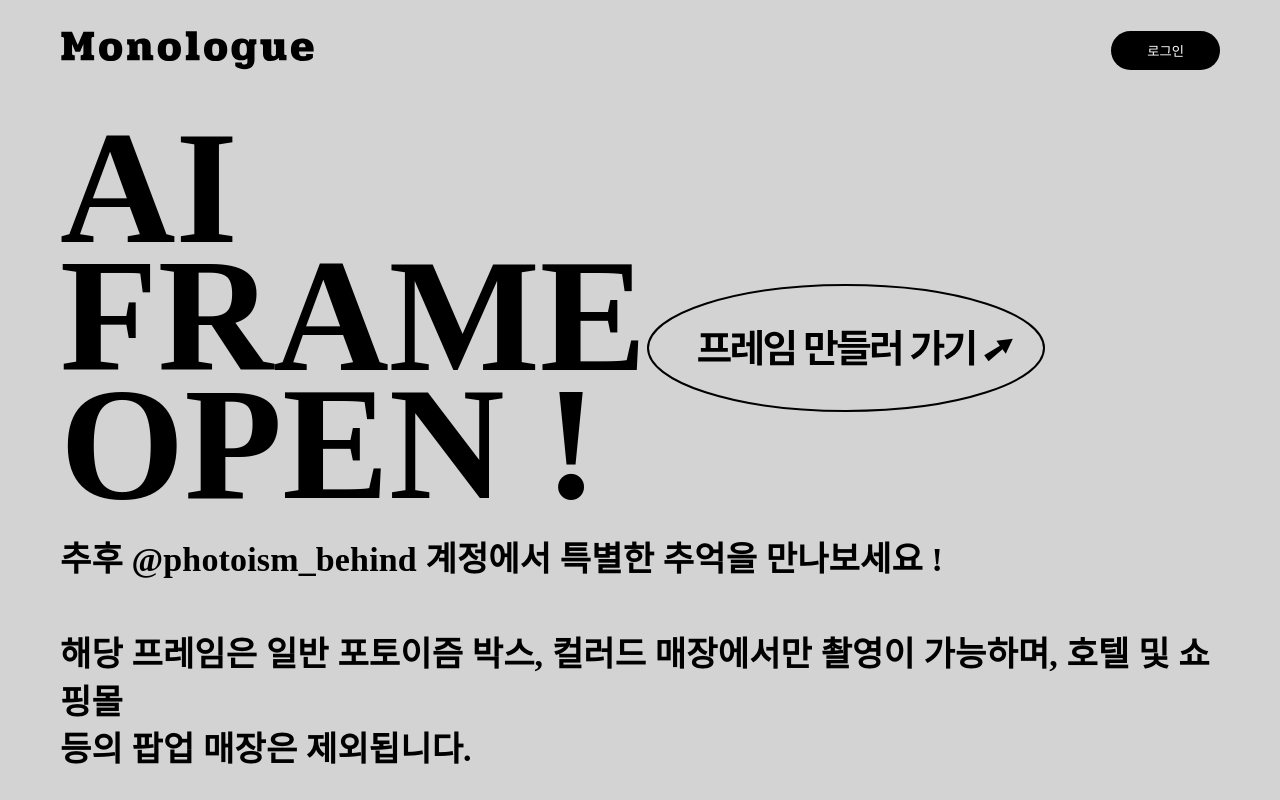
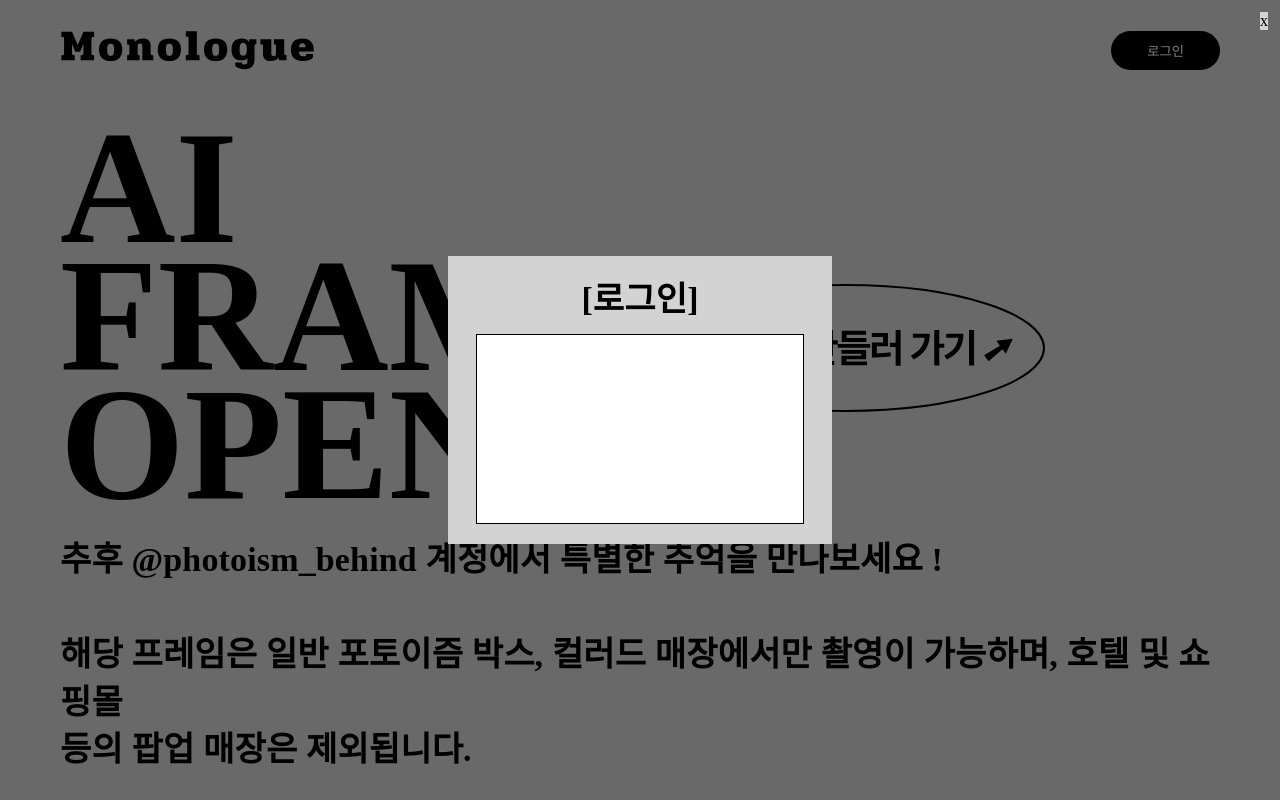
Before and after one commit to hackaton-10/monologue_web, a React (Create React App) app: page / in a window 1280 px wide. Both pictures are taken after a click on the button "로그인". Shown: the top 800 px of the page. Built offline with nearby package versions, Linux system fonts and the light colour scheme.

Commit message:
feat: 로그인 모달 세팅

```diff
--- a/package.json
+++ b/package.json
@@ -10,12 +10,15 @@
     "@types/node": "^16.18.115",
     "@types/react": "^18.3.12",
     "@types/react-dom": "^18.3.1",
+    "@types/react-modal": "^3.16.3",
     "react": "^18.3.1",
     "react-dom": "^18.3.1",
     "react-draggable": "^4.4.6",
+    "react-modal": "^3.16.1",
     "react-router-dom": "^6.27.0",
     "react-scripts": "5.0.1",
     "styled-components": "^6.1.13",
+    "styled-react-modal": "^3.1.1",
     "web-vitals": "^2.1.4"
   },
   "scripts": {
--- a/src/components/Header/index.tsx
+++ b/src/components/Header/index.tsx
@@ -2,9 +2,11 @@
 import React, { useState, useEffect } from 'react';
 import { styled } from 'styled-components';
 import Logo from 'assets/logo.svg';
+import LoginModal from 'components/Login/index';
 
 const Header = () => {
   const [isScrolled, setIsScrolled] = useState(false);
+  const [visible, setVisible] = useState(false);
   const navigate = useNavigate();
 
   useEffect(() => {
@@ -16,6 +18,14 @@
     return () => window.removeEventListener('scroll', handleScroll);
   }, []);
 
+  const showLoginModal = () => {
+    setVisible(true);
+  };
+
+  const closeLoginModal = () => {
+    setVisible(false);
+  };
+
   return (
     <StyledHeader isScrolled={isScrolled}>
       <LogoContainer
@@ -25,7 +35,8 @@
         src={Logo}
         alt="로고"
       />
-      <LoginButton>로그인</LoginButton>
+      <LoginButton onClick={showLoginModal}>로그인</LoginButton>
+      {visible && <LoginModal handleClose={closeLoginModal} />}
     </StyledHeader>
   );
 };
--- a/src/components/Login/index.tsx
+++ b/src/components/Login/index.tsx
@@ -1,14 +1,63 @@
 import React from 'react';
 import { styled } from 'styled-components';
+import color from 'styles/color';
+import font from 'styles/font';
 
-const Login = () => {
-  return <StyledLogin></StyledLogin>;
+interface Props {
+  handleClose: () => void;
+}
+
+const Login = ({ handleClose }: Props) => {
+  return (
+    <LoginOverlay>
+      <StyledLogin>
+        <Title>[로그인]</Title>
+        <DeleteContainer onClick={handleClose}>x</DeleteContainer>
+        <InnerFrame></InnerFrame>
+      </StyledLogin>
+    </LoginOverlay>
+  );
 };
 
 export default Login;
 
+const LoginOverlay = styled.div`
+  position: fixed;
+  top: 0;
+  left: 0;
+  width: 100%;
+  height: 100%;
+  padding: 40px;
+  background: rgba(0, 0, 0, 0.5);
+  display: flex;
+  justify-content: center;
+  align-items: center;
+`;
+
 const StyledLogin = styled.div`
+  width: 32%;
+  height: 40%;
   display: flex;
   flex-direction: column;
-  gap: 16px;
+  padding: 20px 40px;
+  gap: 10px;
+  align-items: center;
 `;
+
+const Title = styled.div`
+  ${font.p1}
+`;
+
+const DeleteContainer = styled.div`
+  position: absolute;
+  top: 12px;
+  right: 12px;
+  cursor: pointer;
+`;
+
+const InnerFrame = styled.div`
+  width: 108%;
+  height: 100%;
+  background-color: ${color.white};
+  border: 1px solid black;
+`;
```
Also changed, not shown: 1 other file (tests, documents, lock files or other folders).
